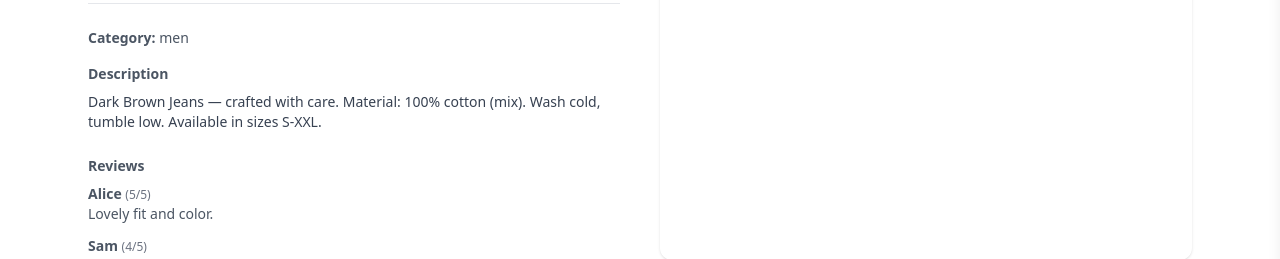
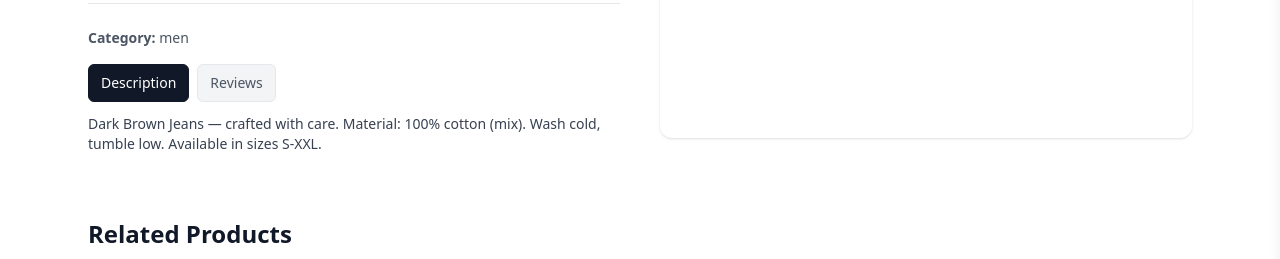
Before and after one commit to Jim-Islam25/E-Commerce, a plain HTML site: page index.html in a window 1280 px wide. Both pictures are taken after a click on the picture 137 px from the left and 2024 px from the top of the page. Shown: the part 529-788 px from the top of the page. Drawn offline with nearby package versions, Linux system fonts and the light colour scheme.

Commit message:
Description / Reviews

```diff
--- a/index.html
+++ b/index.html
@@ -206,13 +206,19 @@
             <div class="mt-8 border-t pt-6 text-sm text-gray-600">
                 <p><strong>Category:</strong> <span id="detailCat">Men</span></p>
                 <div class="mt-4">
-                    <h4 class="font-semibold">Description</h4>
-                    <div id="detailDescription" class="mt-2 text-gray-700">Additional information will appear here.</div>
-                </div>
+                    <!-- Tabs for Description / Reviews -->
+                    <div role="tablist" aria-label="Product detail tabs" class="flex gap-2">
+                        <button id="tab-desc" role="tab" aria-selected="true" aria-controls="panel-desc" onclick="switchDetailTab('desc')" class="tab-btn px-3 py-2 rounded-md">Description</button>
+                        <button id="tab-rev" role="tab" aria-selected="false" aria-controls="panel-rev" onclick="switchDetailTab('rev')" class="tab-btn px-3 py-2 rounded-md">Reviews</button>
+                    </div>
 
-                <div class="mt-6">
-                    <h4 class="font-semibold">Reviews</h4>
-                    <div id="detailReviews" class="mt-2 text-sm text-gray-600">No reviews yet.</div>
+                    <div id="panel-desc" role="tabpanel" aria-labelledby="tab-desc" class="mt-3">
+                        <div id="detailDescription" class="text-gray-700">Additional information will appear here.</div>
+                    </div>
+
+                    <div id="panel-rev" role="tabpanel" aria-labelledby="tab-rev" class="mt-3 hidden">
+                        <div id="detailReviews" class="text-sm text-gray-600">No reviews yet.</div>
+                    </div>
                 </div>
             </div>
         </div>
--- a/main.js
+++ b/main.js
@@ -104,6 +104,8 @@ function openDetail(id){
     const rev = $('detailReviews');
     if(desc) desc.innerHTML = `<p>${p.name} — crafted with care. Material: 100% cotton (mix). Wash cold, tumble low. Available in sizes S-XXL.</p>`;
     if(rev) rev.innerHTML = `<div class="space-y-3"><div><strong>Alice</strong> <span class="text-xs text-gray-500">(5/5)</span><div class="text-sm text-gray-600">Lovely fit and color.</div></div><div><strong>Sam</strong> <span class="text-xs text-gray-500">(4/5)</span><div class="text-sm text-gray-600">Good value for the price.</div></div></div>`;
+    // default to Description tab
+    switchDetailTab('desc');
     // render related products (same category, exclude current)
     const related = $('relatedGrid');
     if(related){
@@ -300,3 +302,21 @@ function startHeroRotation(){
         }, 500);
     }, 4000);
 }
+
+// switch between Description and Reviews panels
+function switchDetailTab(which){
+    const tabDesc = $('tab-desc'), tabRev = $('tab-rev');
+    const panelDesc = $('panel-desc'), panelRev = $('panel-rev');
+    if(!tabDesc || !tabRev || !panelDesc || !panelRev) return;
+    if(which === 'rev'){
+        tabDesc.setAttribute('aria-selected','false');
+        tabRev.setAttribute('aria-selected','true');
+        panelDesc.classList.add('hidden');
+        panelRev.classList.remove('hidden');
+    } else {
+        tabDesc.setAttribute('aria-selected','true');
+        tabRev.setAttribute('aria-selected','false');
+        panelDesc.classList.remove('hidden');
+        panelRev.classList.add('hidden');
+    }
+}
--- a/style.css
+++ b/style.css
@@ -44,3 +44,7 @@
 #mainPic.zoomed img{transform:scale(2)}
 #mainPic img{cursor:zoom-in}
 #mainPic.zoomed img{cursor:zoom-out}
+
+/* tabs */
+.tab-btn{background:#f3f4f6;border:1px solid #e5e7eb}
+.tab-btn[aria-selected="true"]{background:#111827;color:white;border-color:#111827}
```
